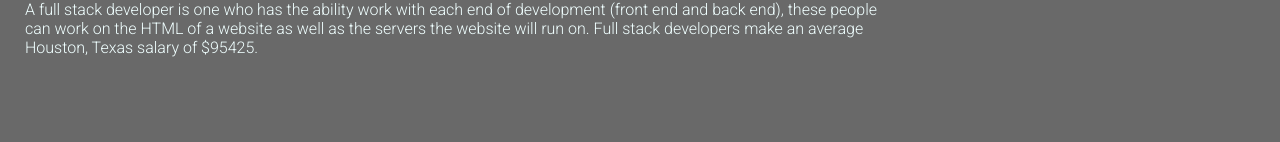
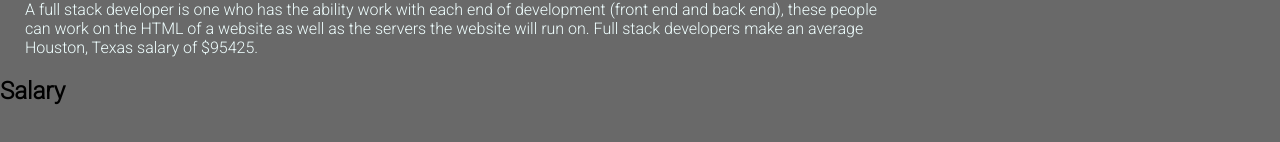
Before and after one commit to MySystemLagz/CareerPlacement, a plain HTML site: page fullstackdeveloper.html in a window 1280 px wide. Shown: the part 206-348 px from the top of the page. Drawn offline with Linux system fonts and the light colour scheme.

Commit message:
Update fullstackdeveloper.html

```diff
--- a/fullstackdeveloper.html
+++ b/fullstackdeveloper.html
@@ -31,6 +31,9 @@
         <p>A full stack developer is one who has the ability work with each end of development (front end and back end),
              these people can work on the HTML of a website as well as the servers the website will run on. Full stack developers make an average Houston, Texas salary of $95425.</p>
     </div>
+    <div class="sideinfo">
+      <h2>Salary</h2>
+    </div>
   </body>
 
 </html>
```
